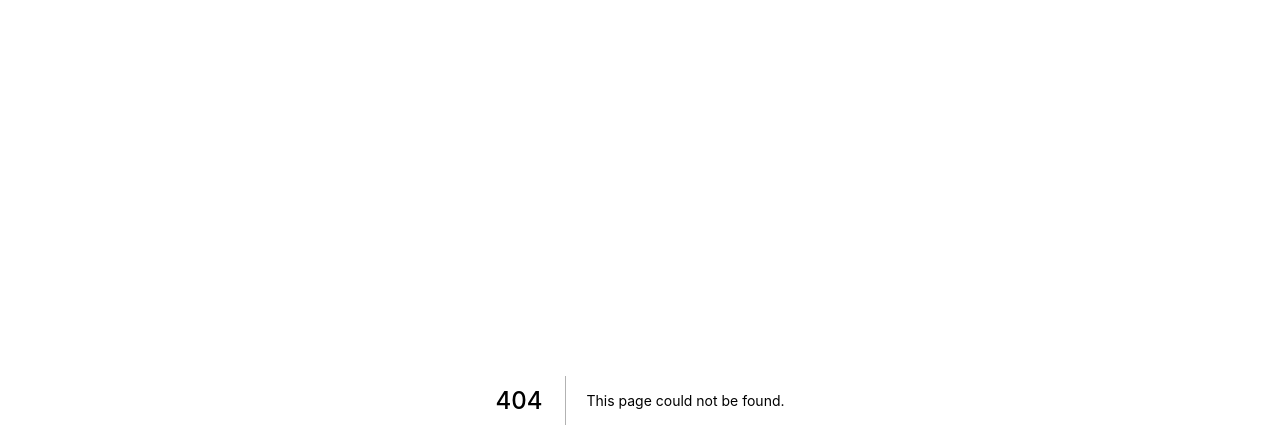
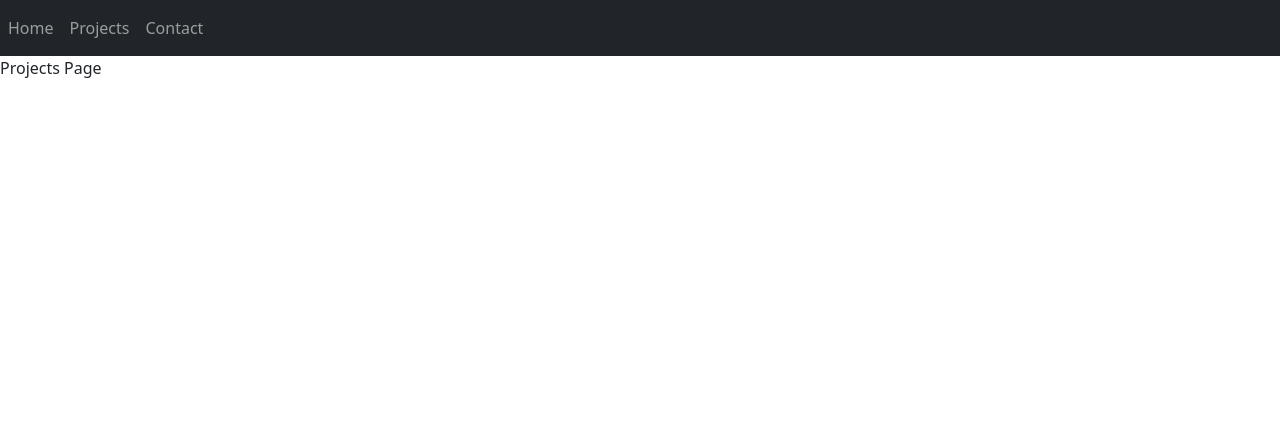
Before and after one commit to manasaling/personal-websites, a Next.js app: page /Projects in a window 1280 px wide. Before the commit this address had no page. Shown: the top 448 px of the page. Built offline with nearby package versions, Linux system fonts and the light colour scheme.

Commit message:
added header

```diff
--- /dev/null
+++ b/components/NavigationBar.tsx
@@ -0,0 +1,33 @@
+import React from "react"
+import {Nav, NavDropdown, Navbar, Form, Button, FormControl} from "react-bootstrap"
+import Link from 'next/link'
+
+function NavigationBar() {
+  return (
+    <div className="navbar-body" >
+    <>
+  <Navbar bg="dark" variant="dark">
+
+    <Nav className="mr-auto">
+
+
+    <Link href="/" passHref>
+      <Nav.Link>Home</Nav.Link>
+    </Link>
+    <Link href="Projects" passHref>
+      <Nav.Link>Projects</Nav.Link>
+    </Link>
+    <Link href="Contact" passHref>
+      <Nav.Link>Contact</Nav.Link>
+    </Link>
+    </Nav>
+
+  </Navbar>
+
+
+</>
+    </div>
+  );
+}
+
+export default NavigationBar;
--- /dev/null
+++ b/pages/Contact.tsx
@@ -0,0 +1,3 @@
+export default function Contact() {
+    return <div>Contact Page</div>;
+  }
--- /dev/null
+++ b/pages/HomePage.tsx
@@ -0,0 +1,3 @@
+export default function HomePage() {
+    return <div><p>Home Page</p></div>;
+  }
--- /dev/null
+++ b/pages/Projects.tsx
@@ -0,0 +1,3 @@
+export default function Projects() {
+    return <div><p>Projects Page</p></div>;
+  }
--- a/pages/_app.tsx
+++ b/pages/_app.tsx
@@ -1,7 +1,16 @@
 import '../styles/globals.css'
 import type { AppProps } from 'next/app'
+import "bootstrap/dist/css/bootstrap.css";
+import NavigationBar from '../components/NavigationBar';
 
 function MyApp({ Component, pageProps }: AppProps) {
-  return <Component {...pageProps} />
+  return(
+    <>
+    <NavigationBar/>
+    <Component {...pageProps} />
+    </>
+
+  )
+
 }
 export default MyApp
```
Also changed, not shown: package.json (+8 -2 lines), pages/index.tsx (+4 -53 lines), next-env.d.ts, 1 other file (tests, documents, lock files or other folders).
